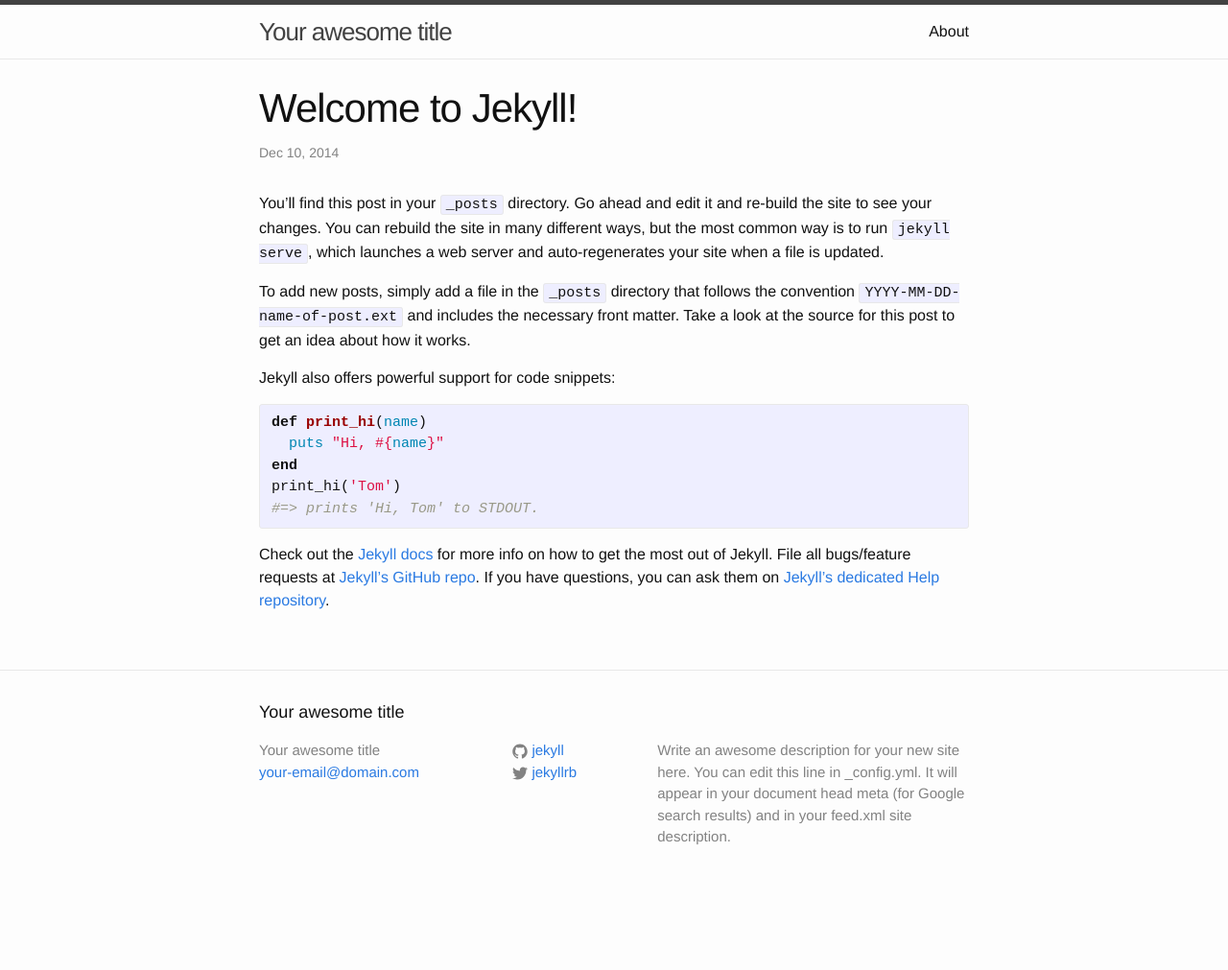
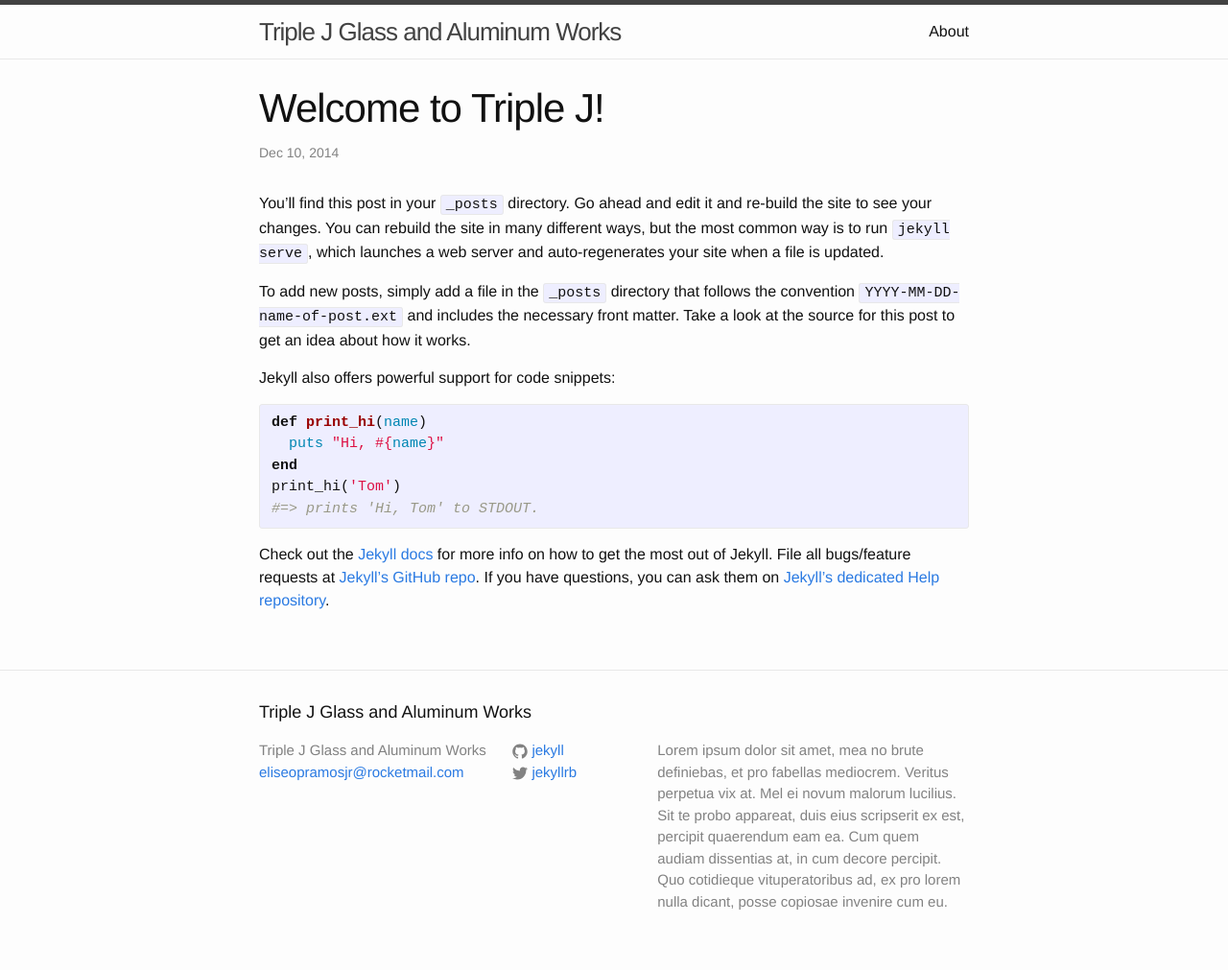
Before and after one commit to rensramos/SampleJekyll, a Jekyll site: the page built from _posts/2014-12-10-welcome-to-jekyll.markdown, in a window 1280 px wide. Shown: the whole page at 96% size. Built offline with Jekyll 4.4.1, drawn with Linux system fonts in a browser that asks for light colours; before the commit the page ends 944 px from its top, so only the background shows below that.

Commit message:
changes on config.yml

```diff
--- a/_config.yml
+++ b/_config.yml
@@ -1,14 +1,13 @@
 # Site settings
-title: Your awesome title
-email: your-email@domain.com
-description: > # this means to ignore newlines until "baseurl:"
-  Write an awesome description for your new site here. You can edit this
-  line in _config.yml. It will appear in your document head meta (for
-  Google search results) and in your feed.xml site description.
+title: "Triple J Glass and Aluminum Works"
+email: eliseopramosjr@rocketmail.com
+description: "Lorem ipsum dolor sit amet, mea no brute definiebas, et pro fabellas mediocrem. Veritus perpetua vix at. Mel ei novum malorum lucilius. Sit te probo appareat, duis eius scripserit ex est, percipit quaerendum eam ea. Cum quem audiam dissentias at, in cum decore percipit. Quo cotidieque vituperatoribus ad, ex pro lorem nulla dicant, posse copiosae invenire cum eu."
 baseurl: "" # the subpath of your site, e.g. /blog/
 url: "http://yourdomain.com" # the base hostname & protocol for your site
 twitter_username: jekyllrb
 github_username:  jekyll
 
+
 # Build settings
 markdown: kramdown
+#port:8080
--- a/_posts/2014-12-10-welcome-to-jekyll.markdown
+++ b/_posts/2014-12-10-welcome-to-jekyll.markdown
@@ -1,8 +1,9 @@
 ---
 layout: post
-title:  "Welcome to Jekyll!"
+title:  "Welcome to Triple J!"
 date:   2014-12-10 13:41:13
 categories: jekyll update
+body-class: post-welcome
 ---
 You’ll find this post in your `_posts` directory. Go ahead and edit it and re-build the site to see your changes. You can rebuild the site in many different ways, but the most common way is to run `jekyll serve`, which launches a web server and auto-regenerates your site when a file is updated.
 
```
